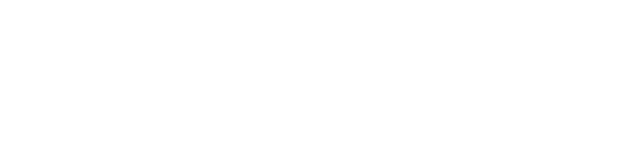
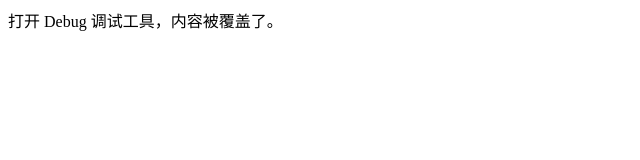
Before and after one commit to jaywcjlove/debugger-terminator, a website: page endebug.html in a window 1280 px wide. Shown: the whole page, without its empty margins (0-640 px from the left). Drawn offline with Linux system fonts and the light colour scheme.

Commit message:
chore: update endebug.html

```diff
--- a/endebug.html
+++ b/endebug.html
@@ -65,6 +65,6 @@
   </script>
 </head>
 <body>
-
+  打开 Debug 调试工具，内容被覆盖了。
 </body>
 </html>
```
